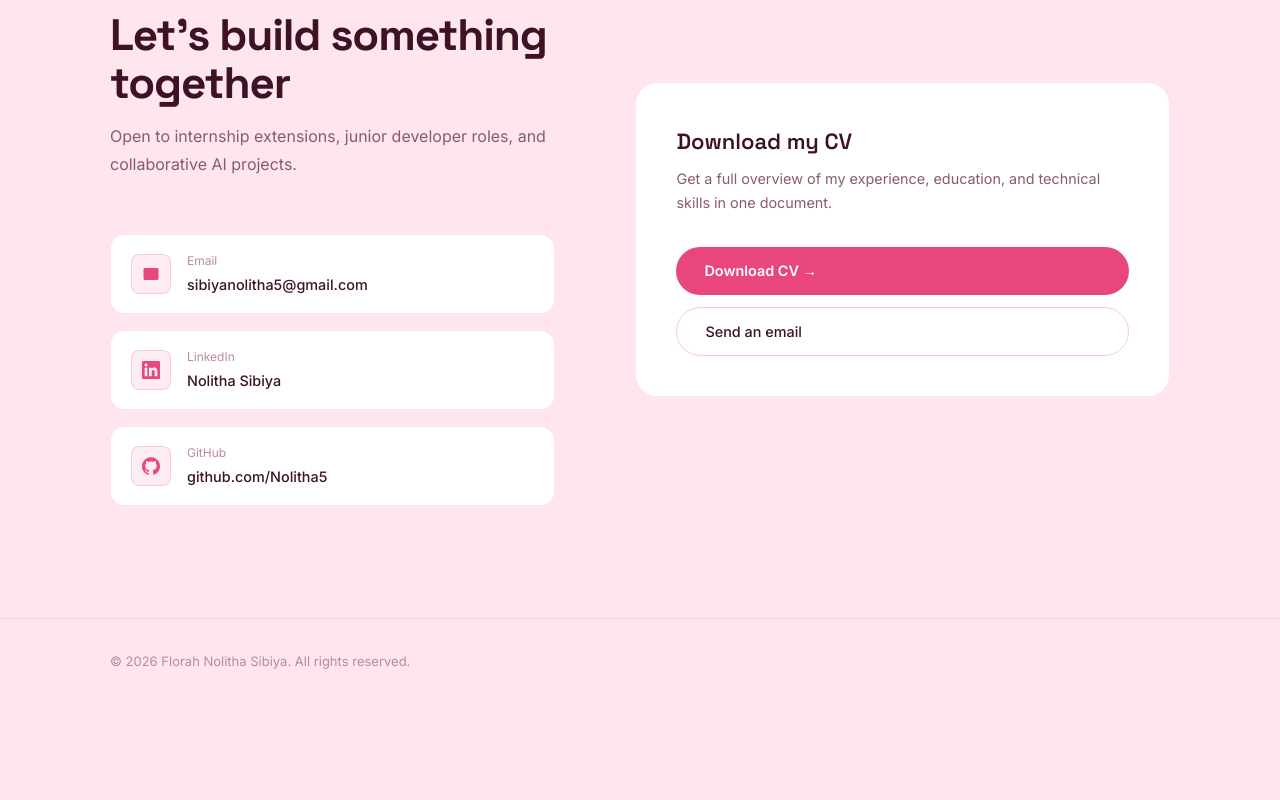
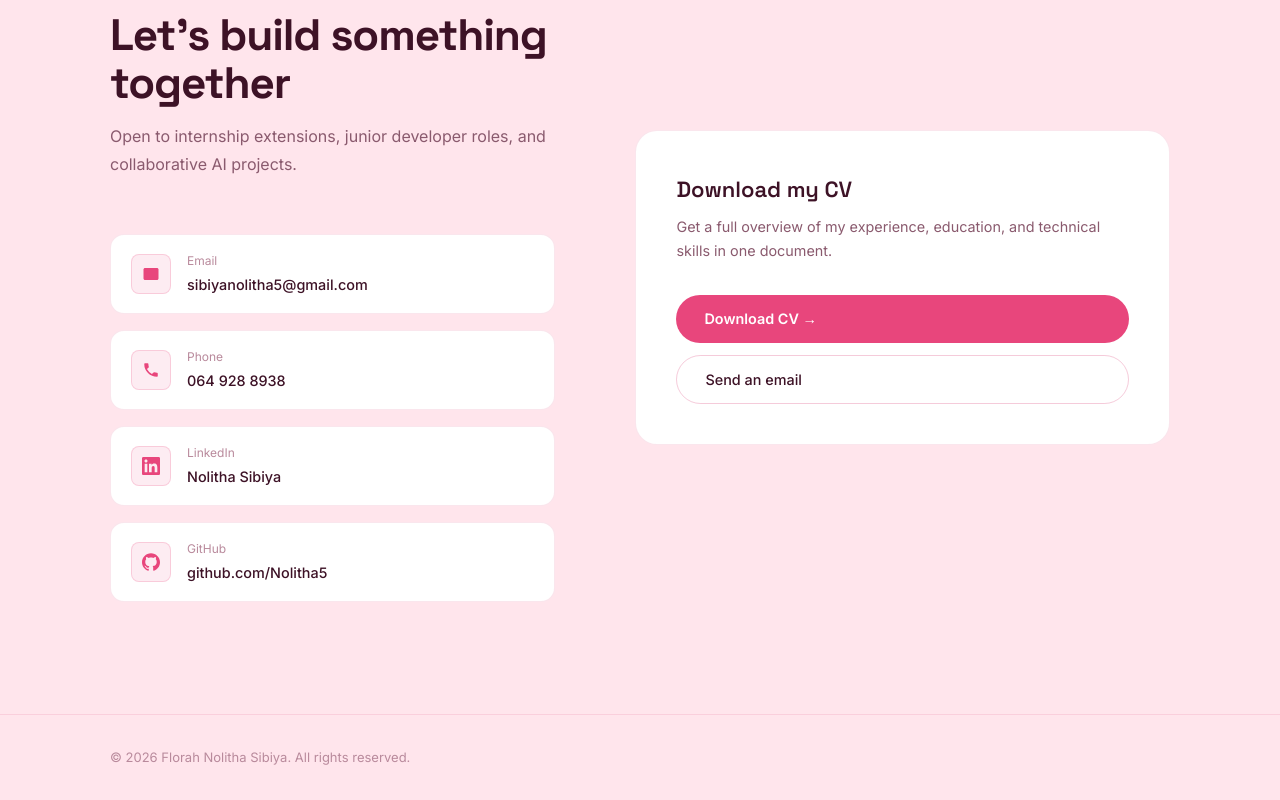
Before and after one commit to Nolitha5/FlorahSibiya, a React (Vite) app: page / in a window 1280 px wide. Shown: the part 9721-10521 px from the top of the page. Before the commit the page ends 10425 px from the top, so only its background shows below. Built offline with nearby package versions, Linux system fonts and the light colour scheme.

Commit message:
Add phone number to contact section

```diff
--- a/src/components/Contact.jsx
+++ b/src/components/Contact.jsx
@@ -1,6 +1,6 @@
 import ContactChannel from './ContactChannel'
 import { socialLinks, contactInfo } from '../data/site'
-import { EmailIcon, LinkedInIcon, GitHubIcon } from './Icons'
+import { EmailIcon, LinkedInIcon, GitHubIcon, PhoneIcon } from './Icons'
 import './Contact.css'
 
 function Contact() {
@@ -23,6 +23,12 @@ function Contact() {
                 label="Email"
                 value={contactInfo.email}
                 href={`mailto:${contactInfo.email}`}
+              />
+              <ContactChannel
+                icon={<PhoneIcon fill="var(--accent)" />}
+                label="Phone"
+                value={contactInfo.phone}
+                href={`tel:${contactInfo.phone}`}
               />
               <ContactChannel
                 icon={<LinkedInIcon fill="var(--accent)" />}
```
